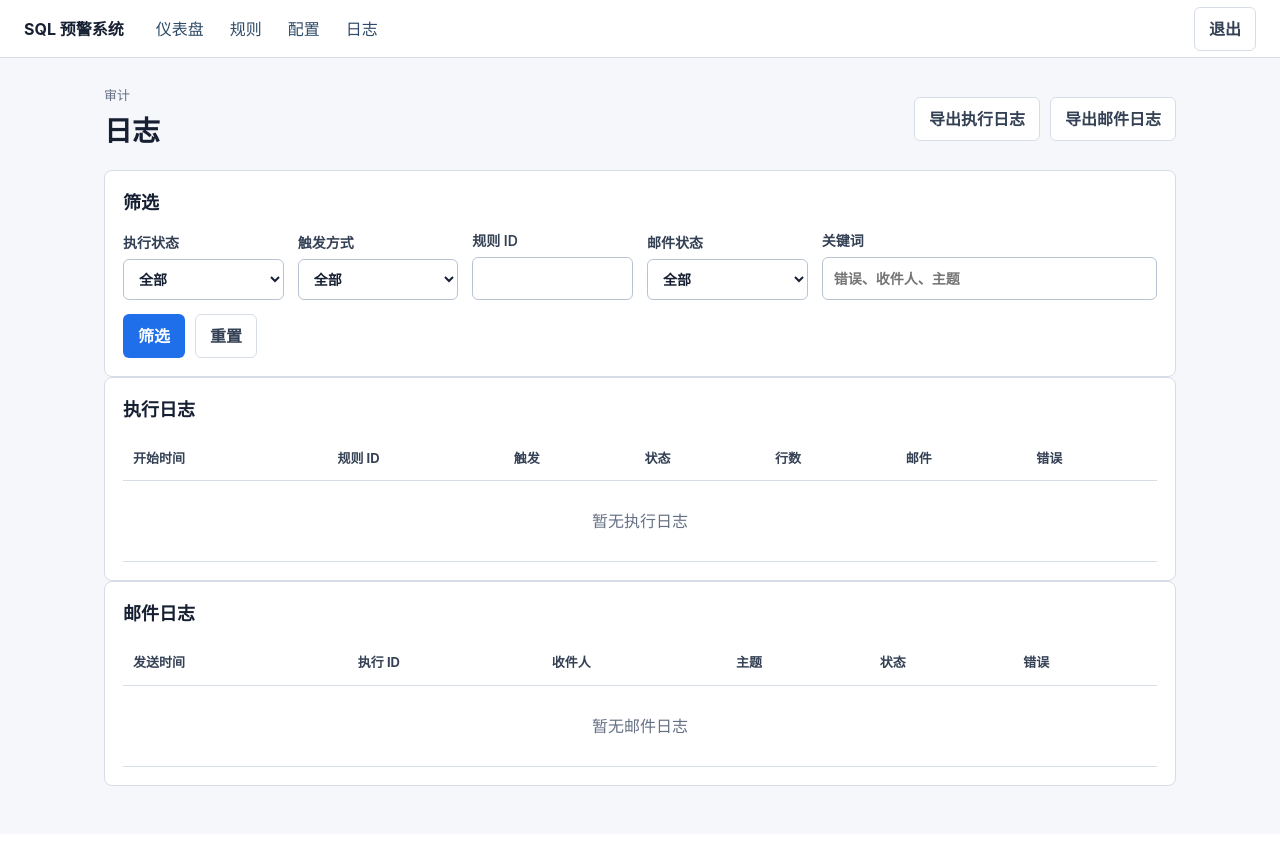
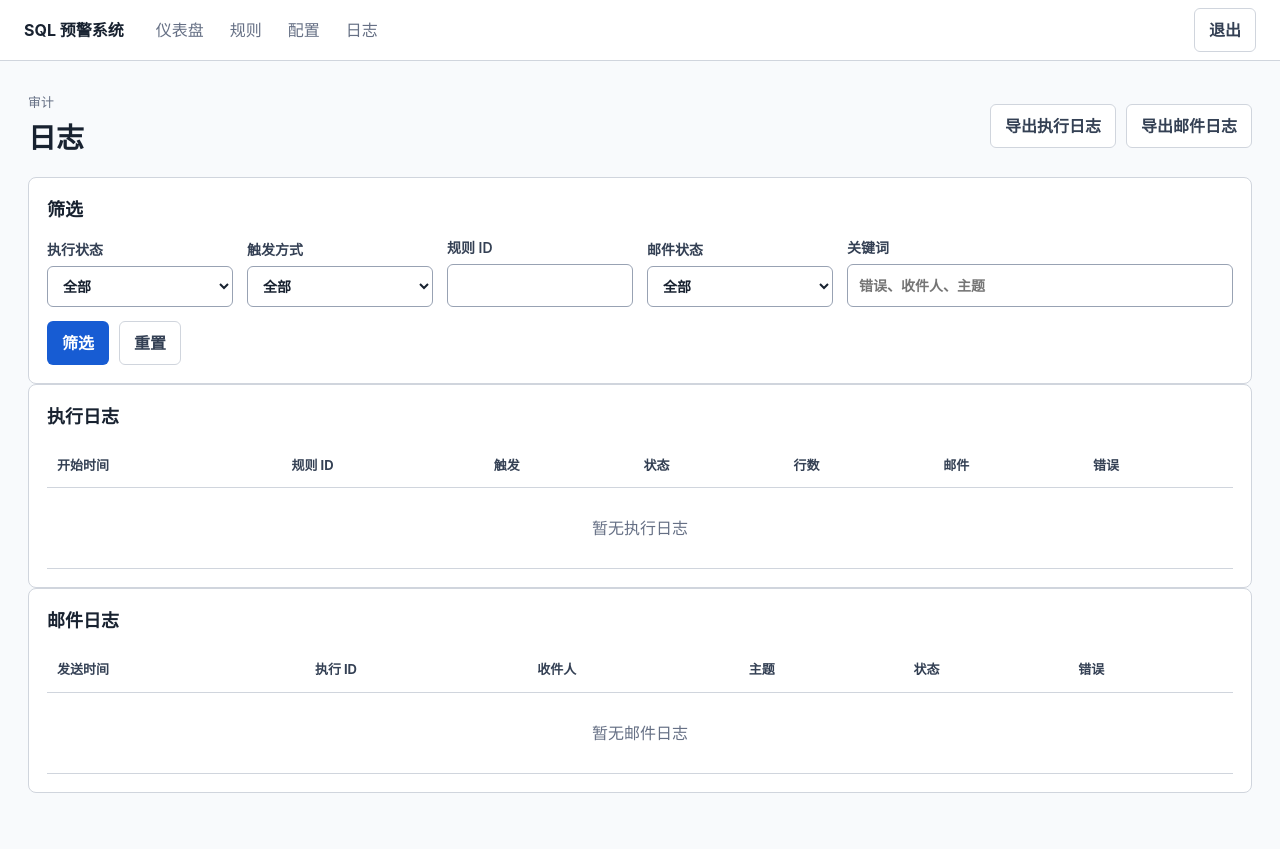
Before and after one commit to leileipei/Early-Warning-System, a Python web app: template app/templates/logs.html in a window 1280 px wide. Before the commit the page ends 786 px from the top, so only its background shows below. Run offline with Jinja, Linux system fonts and the light colour scheme; the template is opened without the code that fills it, so the values that code supplies are empty.

Commit message:
feat: refresh shared workbench layout

```diff
--- a/app/static/styles.css
+++ b/app/static/styles.css
@@ -1,15 +1,17 @@
 :root {
   color-scheme: light;
-  --bg: #f5f7fa;
+  --bg: #f8fafc;
   --surface: #ffffff;
-  --surface-muted: #eef3f8;
-  --border: #d6dde7;
-  --border-strong: #b8c4d3;
-  --text: #172033;
+  --surface-muted: #f2f4f7;
+  --border: #d0d5dd;
+  --border-strong: #98a2b3;
+  --text: #182230;
   --muted: #667085;
-  --primary: #1f6feb;
-  --primary-hover: #1a5fd0;
-  --secondary-hover: #e5ebf3;
+  --primary: #175cd3;
+  --primary-hover: #004eeb;
+  --secondary-hover: #eaecf0;
+  --success: #067647;
+  --warning: #b54708;
   --danger: #b42318;
 }
 
@@ -52,15 +54,17 @@ a {
   gap: 6px;
 }
 
-.nav-links a {
-  border-radius: 6px;
-  color: #2f4b68;
-  padding: 8px 10px;
+.nav-link {
+  border-bottom: 2px solid transparent;
+  color: var(--muted);
+  padding: 18px 10px 16px;
   text-decoration: none;
 }
 
-.nav-links a:hover {
-  background: var(--surface-muted);
+.nav-link:hover,
+.nav-link.is-active {
+  border-bottom-color: var(--primary);
+  color: var(--text);
 }
 
 .logout-form {
@@ -68,9 +72,29 @@ a {
 }
 
 .page {
-  max-width: 1120px;
+  max-width: 1280px;
   margin: 0 auto;
-  padding: 28px 24px 48px;
+  padding: 32px 28px 56px;
+}
+
+.page-heading {
+  display: grid;
+  gap: 4px;
+}
+
+.page-actions {
+  display: flex;
+  flex-wrap: wrap;
+  gap: 10px;
+  align-items: center;
+}
+
+.section-heading {
+  display: flex;
+  align-items: center;
+  justify-content: space-between;
+  gap: 12px;
+  margin-bottom: 14px;
 }
 
 .page-header {
@@ -401,7 +425,7 @@ th {
   .nav-links {
     order: 3;
     width: 100%;
-    overflow-x: auto;
+    flex-wrap: wrap;
   }
 
   .page {
@@ -423,6 +447,11 @@ th {
     flex-wrap: wrap;
   }
 
+  .page-actions,
+  .table-actions {
+    flex-wrap: wrap;
+  }
+
   .import-form {
     flex-wrap: wrap;
   }
--- a/app/templates/base.html
+++ b/app/templates/base.html
@@ -9,13 +9,14 @@
     <script src="/static/app.js" defer></script>
   </head>
   <body>
+    {% set current_path = request.url.path %}
     <header class="topbar">
       <a class="brand" href="/">SQL 预警系统</a>
       <nav class="nav-links" aria-label="主导航">
-        <a href="/">仪表盘</a>
-        <a href="/rules">规则</a>
-        <a href="/settings">配置</a>
-        <a href="/logs">日志</a>
+        <a class="nav-link{% if current_path == '/' %} is-active{% endif %}" href="/">仪表盘</a>
+        <a class="nav-link{% if current_path.startswith('/rules') %} is-active{% endif %}" href="/rules">规则</a>
+        <a class="nav-link{% if current_path.startswith('/settings') %} is-active{% endif %}" href="/settings">配置</a>
+        <a class="nav-link{% if current_path.startswith('/logs') %} is-active{% endif %}" href="/logs">日志</a>
       </nav>
       <form class="logout-form" method="post" action="/logout">
         {{ csrf_input(csrf_token) }}
```
Also changed, not shown: tests/test_routes.py (+12 -0 lines).
